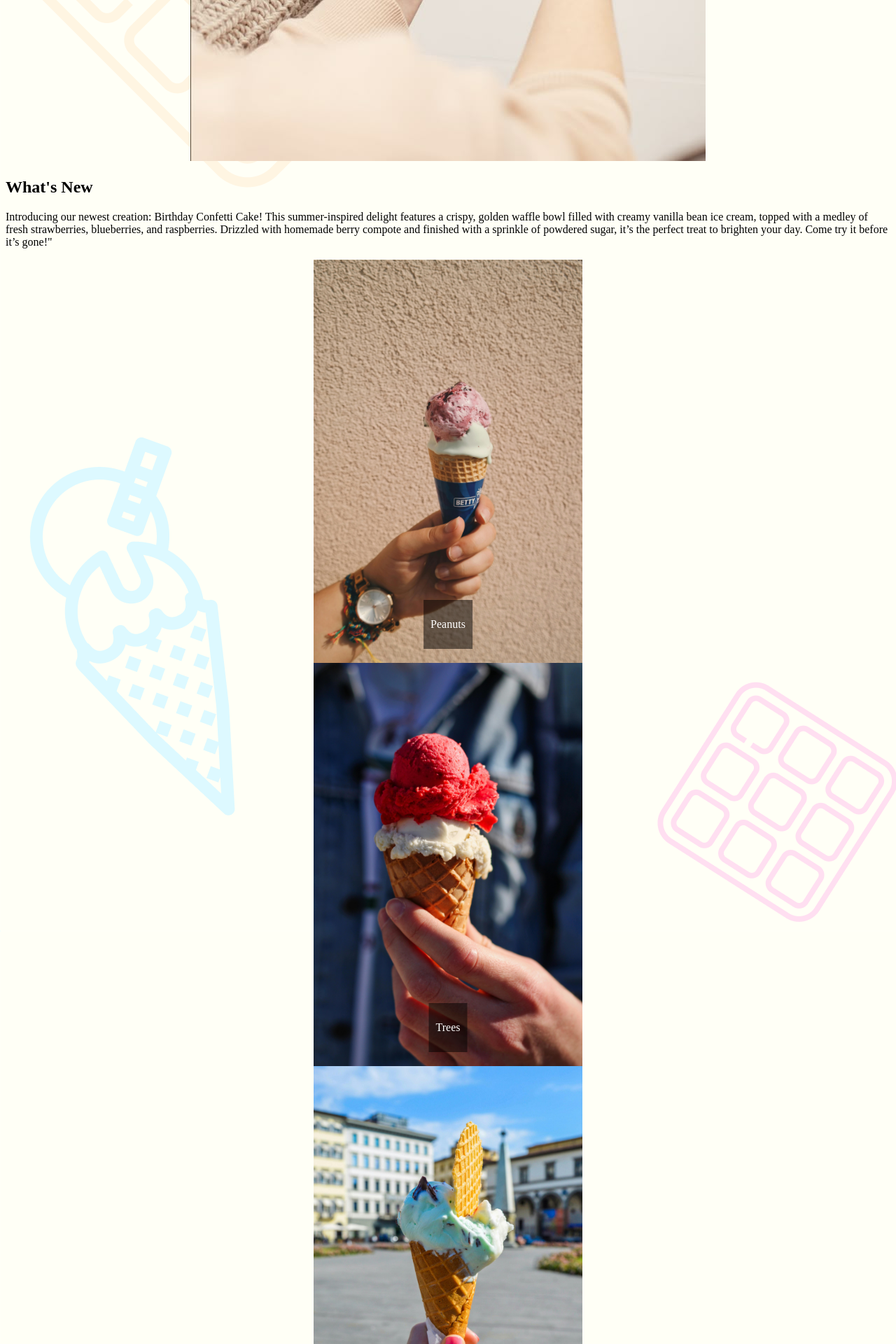
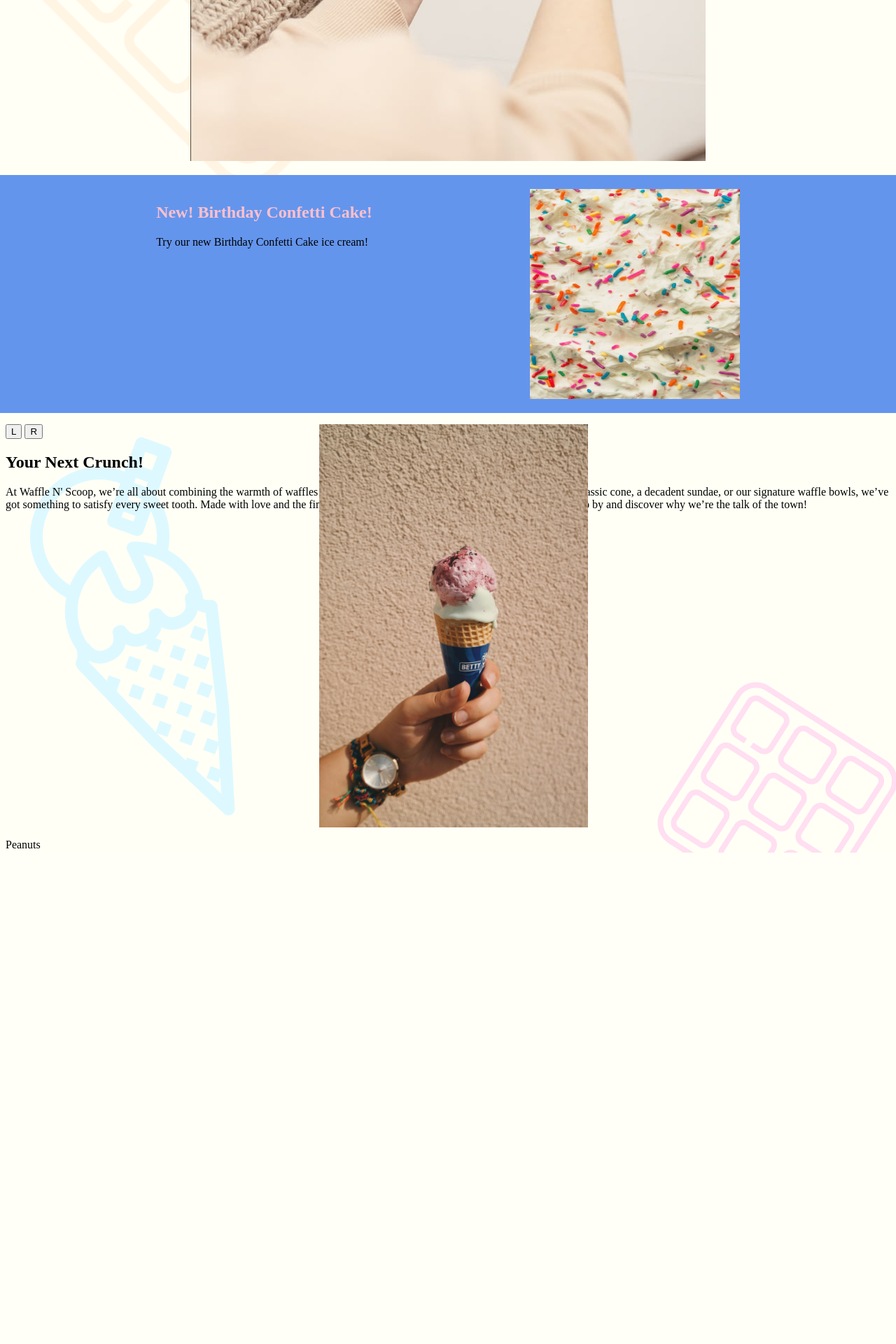
Before and after one commit to RosarioManny/Waffles-N-Scoop_IND, a Flask app: page / in a window 1280 px wide. Shown: the part 988-2908 px from the top of the page at 70% size. After the commit the page ends 2206 px from the top, so only its background shows below. Run offline with Flask 3, Linux system fonts and the light colour scheme.

Commit message:
Home Carosoul

```diff
--- a/static/style.css
+++ b/static/style.css
@@ -16,11 +16,11 @@
     justify-content: space-between;
 }
 /* Header Content */
-
 .header-section {
   position: relative;
   text-align: center;
 }
+
 .header-text {
   position: absolute;
   top: 50%;
@@ -31,12 +31,26 @@
   text-shadow: 5px 10px 10px;
   -webkit-text-stroke: 2px white;
 }
-/* Carousel Container */
+
+.header-pink {
+  color: pink;
+  text-align: center;
+}
+.section3 {
+  display: flex;
+  justify-content: space-evenly;
+  background-color: cornflowerblue;
+  margin: 1rem -10px;
+  padding: 20px 0;
+}
+.section3 img {
+  width: 300px;
+  height: 300px;
+}
+/* Carousel Content */
 .carousel {
+  width: 100vw;
   position: relative;
-  max-width: 800px;
-  margin: 0 auto;
-  overflow: hidden;
 }
 
 /* Carousel Inner Container */
@@ -47,9 +61,14 @@
 
 /* Carousel Items */
 .carousel-item {
-  min-width: 100%;
-  box-sizing: border-box;
-  position: relative;
+  /* min-width: 100%;
+  box-sizing: border-box; */
+  position: absolute;
+  inset: 0;
+  opacity: 0;
+}
+.carousel-item[data-active] {
+  opacity: 1;
 }
 
 .carousel-item img {
@@ -58,35 +77,4 @@
   display: block;
 }
 
-/* Carousel Captions */
-.carousel-caption {
-  position: absolute;
-  bottom: 20px;
-  left: 50%;
-  transform: translateX(-50%);
-  background: rgba(0, 0, 0, 0.5);
-  color: white;
-  padding: 10px;
-  text-align: center;
-}
-
-/* Carousel Controls */
-.carousel-control {
-  position: absolute;
-  top: 50%;
-  transform: translateY(-50%);
-  background: rgba(0, 0, 0, 0.5);
-  color: white;
-  border: none;
-  padding: 10px;
-  cursor: pointer;
-  font-size: 24px;
-}
-
-.carousel-control.prev {
-  left: 10px;
-}
-
-.carousel-control.next {
-  right: 10px;
-}
+/*
--- a/templates/home.html
+++ b/templates/home.html
@@ -13,17 +13,20 @@
   </section>
   <!-- Product -->
   <section class="section3">
-    <h2>What's New</h2>
-    <p>
-      Introducing our newest creation: Birthday Confetti Cake!
-      This summer-inspired delight features a crispy, golden waffle bowl filled with creamy vanilla bean ice cream, topped with a
-      medley of fresh strawberries, blueberries, and raspberries. Drizzled with homemade berry compote and finished with a sprinkle
-      of powdered sugar, it’s the perfect treat to brighten your day. Come try it before it’s gone!"
-    <img src="" alt="">
+    <div>
+      <h2 class="header-pink">New! Birthday Confetti Cake! </h2>
+      <p>
+        Try our new Birthday Confetti Cake ice cream!
+      </p>
+    </div>
+    <img src="/static/images/Birthday_cake.jpeg" alt="">
   </section>
   <!-- Gallery -->
-  <section class="carousel">
-      <div class="carousel-item">
+  <section aria-label="Gallery">
+    <div class="carousel">
+      <button class="carousel-button prev">L</button>
+      <button class="carousel-button next">R</button>
+      <div class="carousel-item" data-active>
         <img src="/static/images/pexels-brigitte-tohm-36757-171255.jpg" alt="">
         <div class="carousel-caption">
           <p>Peanuts</p>
@@ -45,7 +48,7 @@
   </section>
   <!-- Call-to-Action -->
   <section class="section4">
-    <h1>Your Next Crunch!</h1>
+    <h2 class="header-blue">Your Next Crunch!</h2>
     <p>
       At Waffle N' Scoop, we’re all about combining the warmth of waffles with the cool joy of ice cream.
       Whether you’re craving a classic cone, a decadent sundae, or our signature waffle bowls, we’ve got something
```
Also changed, not shown: README.md, static/images/Birthday_cake.jpeg (added).
